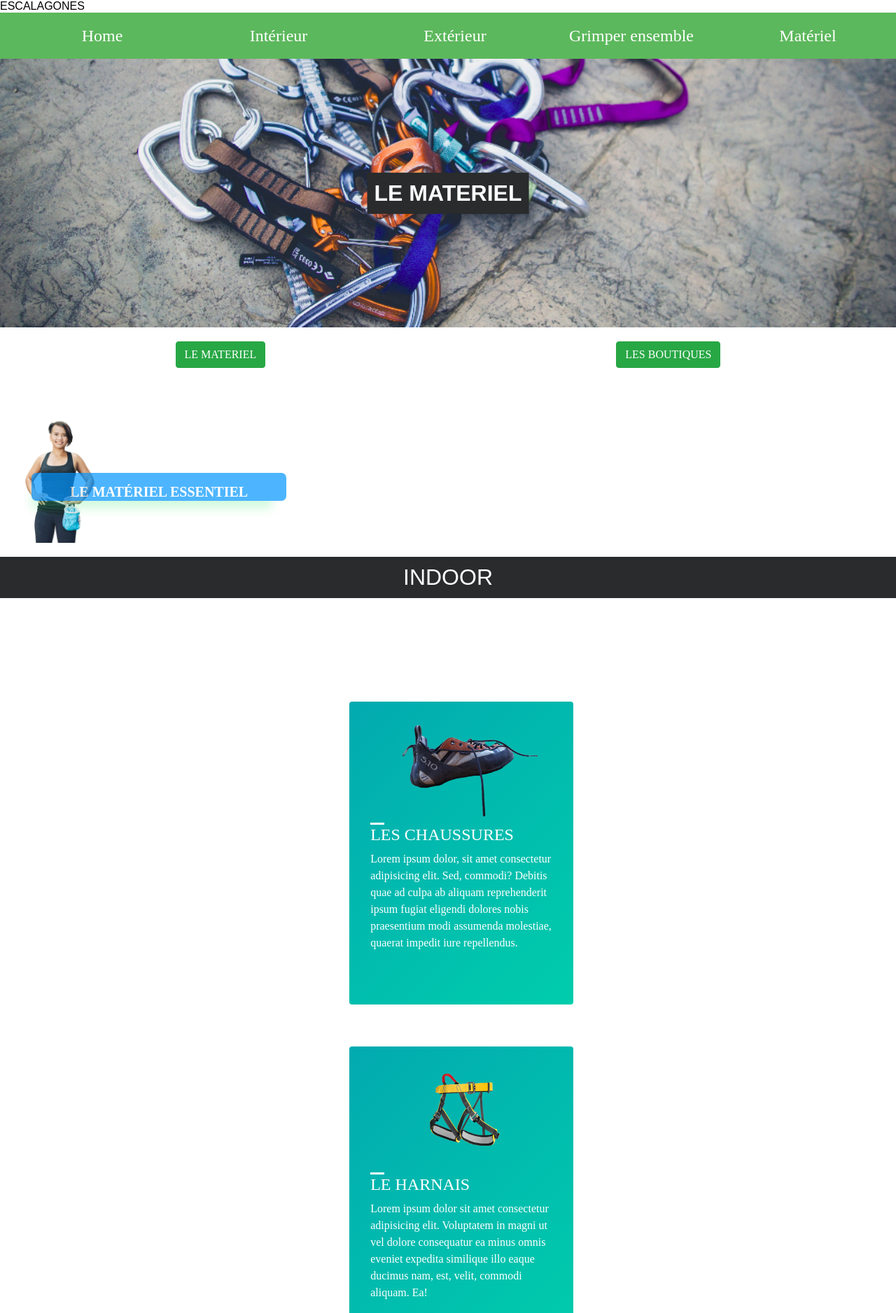
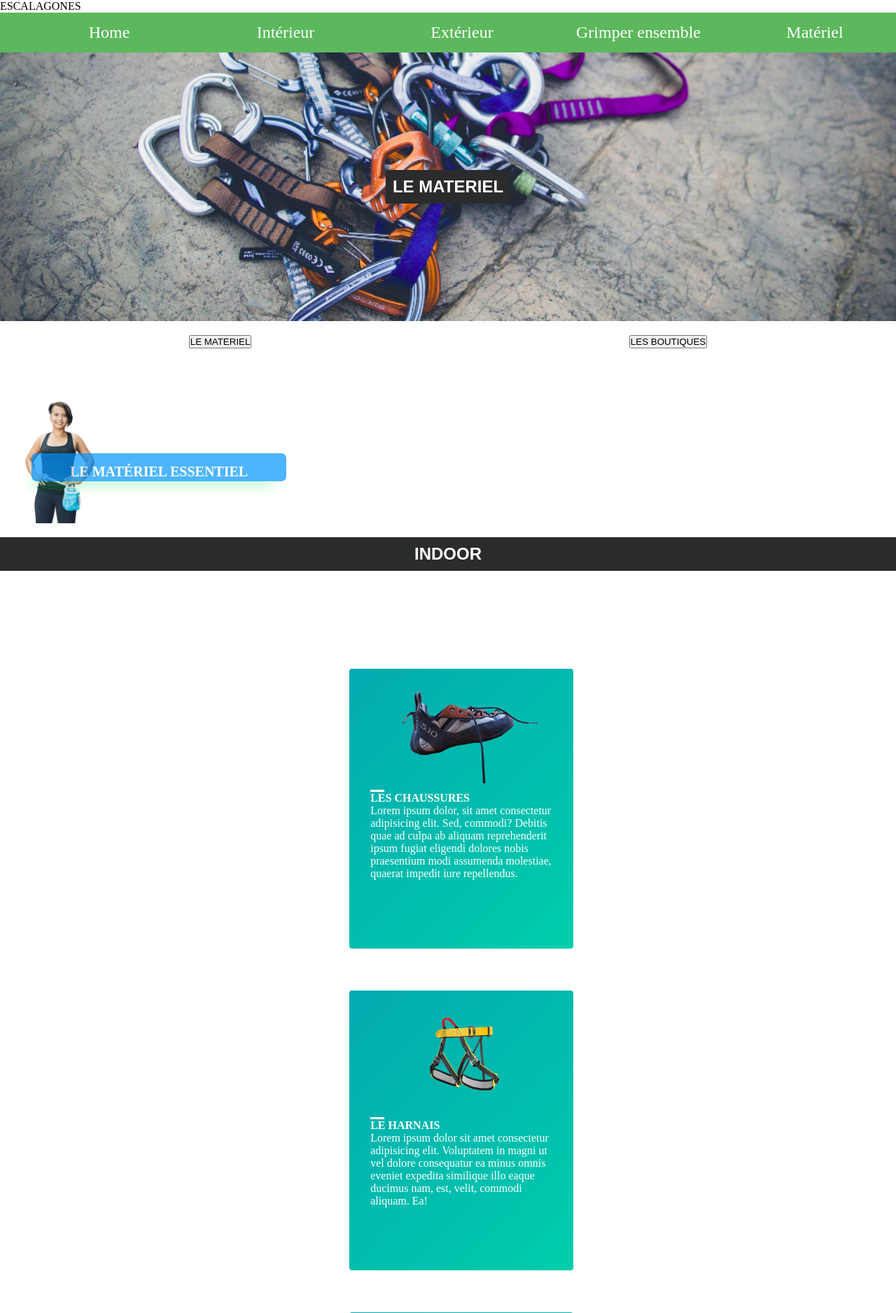
Before and after one commit to nicogaget/Escalagones, a PHP site: page /materiel.html in a window 1280 px wide. Shown: the top 1877 px of the page at 70% size. Run offline with PHP 8.4, Linux system fonts and the light colour scheme.

Commit message:
correction manque balise

```diff
--- a/index.html
+++ b/index.html
@@ -32,7 +32,6 @@
                     <li><a href="grimperEnsemble.html">Grimper ensemble</a></li>
                     <li><a href="materiel.html">Matériel</a></li>
 
-
                 </ul>
             </nav>
 
@@ -66,6 +65,7 @@
                 <a href="exterieur.html" class="btn btn-success">Voir plus</a>
             </div>
         </div>
+
         <div class="card" style="width: 18rem;">
             <div class="card-body">
                 <h5 class="card-title">Grimper ensemble</h5>
--- a/interieur.html
+++ b/interieur.html
@@ -737,5 +737,6 @@
     crossorigin="anonymous"></script>
 <script src="https://ajax.googleapis.com/ajax/libs/jquery/3.4.1/jquery.min.js"></script>
 <script src="app.js"></script>
+</body>
 
 </html>
--- a/materiel.html
+++ b/materiel.html
@@ -7,7 +7,7 @@
         <title>ESCALAGONES</title>
         <meta name="viewport" content="width=device-width, initial-scale=1, shrink-to-fit=no">
             <!-- Bootstrap CSS -->
-        <link rel="stylesheet" href="https://stackpath.bootstrapcdn.com/bootstrap/4.4.1/css/bootstrap.min.css" integrity="sha384-Vkoo8x4CGsO3+Hhxv8T/Q5PaXtkKtu6ug5TOeNV6gBiFeWPGFN9MuhOf23Q9Ifjh" crossorigin="anonymous">
+        <!-- <link rel="stylesheet" href="https://stackpath.bootstrapcdn.com/bootstrap/4.4.1/css/bootstrap.min.css" integrity="sha384-Vkoo8x4CGsO3+Hhxv8T/Q5PaXtkKtu6ug5TOeNV6gBiFeWPGFN9MuhOf23Q9Ifjh" crossorigin="anonymous"> -->
         <link rel="stylesheet" type="text/css" href="style.css">
 
     </head>
--- a/style.css
+++ b/style.css
@@ -144,10 +144,7 @@ main h3, main h2{
 
 
 /*   */
-html {
-    height: 100%;
-    width : 100%;
-}
+
 body {
     margin: 0;
     padding: 0;
```
Lines whose indentation alone changed are shown as unchanged.
